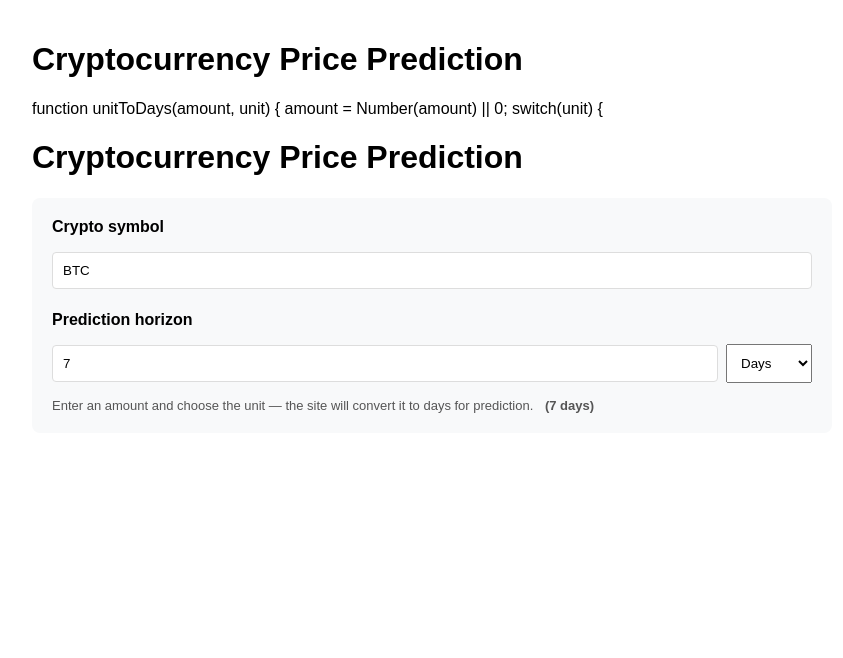
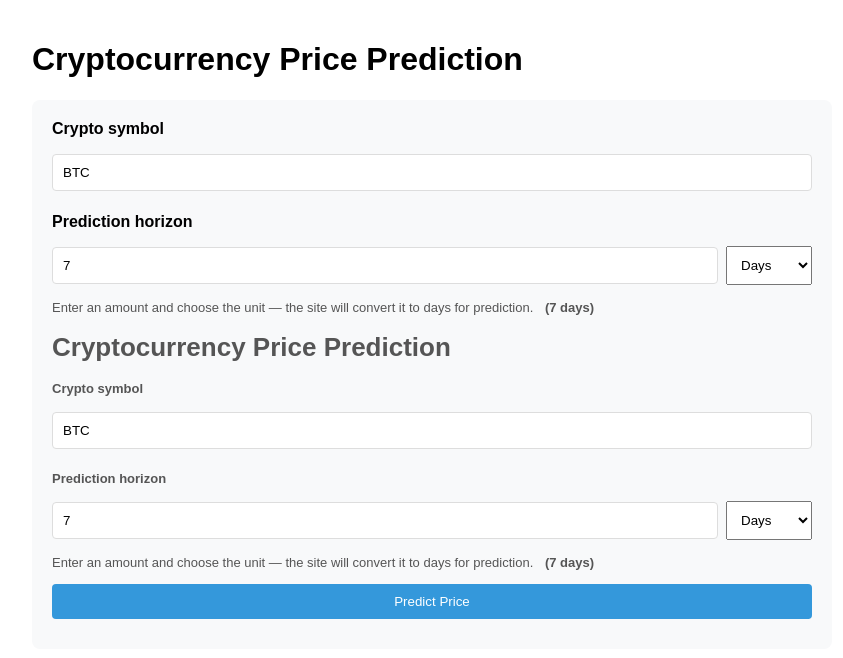
Before and after one commit to ITheClixs/crypto-predictor, a Flask app: page / in a window 1280 px wide. Shown: the top 658 px of the page, without its empty margins (208-1051 px from the left). Run offline with Flask 3, Linux system fonts and the light colour scheme.

Commit message:
Refactor prediction form to include dynamic unit conversion for prediction horizon and improve user input handling

```diff
--- a/templates/index.html
+++ b/templates/index.html
@@ -1,70 +1,8 @@
 <!DOCTYPE html>
-<!DOCTYPE html>
-<html>
-<head>
-    <title>Crypto Price Prediction</title>
-    <style>
-        body { font-family: Arial; max-width: 800px; margin: 0 auto; padding: 20px; }
-        form { background: #f8f9fa; padding: 20px; border-radius: 8px; margin-bottom: 20px; }
-        input, button { padding: 10px; margin: 10px 0; width: 100%; border: 1px solid #ddd; border-radius: 4px; }
-        button { background: #3498db; color: white; border: none; cursor: pointer; }
-        .result { padding: 20px; border-radius: 8px; }
-        .success { background: #e8f5e9; border: 1px solid #c8e6c9; }
-        .error { background: #ffebee; border: 1px solid #ffcdd2; }
-        .price { font-size: 24px; font-weight: bold; margin: 10px 0; }
-        .up { color: #27ae60; }
-        .down { color: #e74c3c; }
-    </style>
-</head>
-<body>
-    <h1>Cryptocurrency Price Prediction</h1>
-function unitToDays(amount, unit) {
-    amount = Number(amount) || 0;
-    switch(unit) {
-        <!DOCTYPE html>
-        <html>
+<html lang="en">
 <head>
   <meta charset="utf-8">
   <meta name="viewport" content="width=device-width,initial-scale=1">
-            <title>Crypto Price Prediction</title>
-            <style>
-                body { font-family: Arial; max-width: 800px; margin: 0 auto; padding: 20px; }
-                form { background: #f8f9fa; padding: 20px; border-radius: 8px; margin-bottom: 20px; }
-                input, button { padding: 10px; margin: 10px 0; width: 100%; border: 1px solid #ddd; border-radius: 4px; }
-                button { background: #3498db; color: white; border: none; cursor: pointer; }
-                .result { padding: 20px; border-radius: 8px; }
-                .success { background: #e8f5e9; border: 1px solid #c8e6c9; }
-                .error { background: #ffebee; border: 1px solid #ffcdd2; }
-                .price { font-size: 24px; font-weight: bold; margin: 10px 0; }
-                .up { color: #27ae60; }
-                .down { color: #e74c3c; }
-                .small { font-size: 13px; color: #555; }
-            </style>
-        </head>
-        <body>
-            <h1>Cryptocurrency Price Prediction</h1>
-            <form id="predict-form" method="POST" onsubmit="return prepareSubmit(event)">
-                <label for="crypto" style="display:block; font-weight:600; margin-bottom:6px">Crypto symbol</label>
-                <input id="crypto" type="text" name="crypto" placeholder="Enter crypto symbol (e.g. BTC)" value="BTC" required style="padding:10px; width:100%; box-sizing:border-box;">
-
-                <label for="days_input" style="display:block; font-weight:600; margin:12px 0 6px">Prediction horizon</label>
-                <div style="display:flex; gap:8px; align-items:center;">
-                    <input id="days_input" type="number" placeholder="Amount" value="7" min="1" max="3650" style="flex:1; padding:10px;" required>
-                    <select id="days_unit" style="padding:10px;">
-                        <option value="days">Days</option>
-                        <option value="weeks">Weeks</option>
-                        <option value="months">Months</option>
-                        <option value="years">Years</option>
-                    </select>
-                </div>
-                <div style="margin-top:6px;" class="small">
-                    Enter an amount and choose the unit — the site will convert it to days for prediction.
-                    <span id="days_note" style="margin-left:8px; font-weight:600;">(7 days)</span>
-                </div>
-    <script>
-    function unitToDays(amount, unit) {
-        amount = Number(amount) || 0;
-        switch(unit) {
   <!DOCTYPE html>
   <html lang="en">
   <head>
@@ -87,6 +25,47 @@
   </head>
   <body>
     <h1>Cryptocurrency Price Prediction</h1>
+
+    <form id="predict-form" method="POST" onsubmit="return prepareSubmit(event)">
+      <label for="crypto" style="display:block; font-weight:600; margin-bottom:6px">Crypto symbol</label>
+      <input id="crypto" type="text" name="crypto" placeholder="Enter crypto symbol (e.g. BTC)" value="BTC" required style="padding:10px; width:100%; box-sizing:border-box;">
+
+      <label for="days_input" style="display:block; font-weight:600; margin:12px 0 6px">Prediction horizon</label>
+      <div style="display:flex; gap:8px; align-items:center;">
+        <input id="days_input" type="number" placeholder="Amount" value="7" min="1" max="3650" style="flex:1; padding:10px;" required>
+        <select id="days_unit" style="padding:10px;">
+          <option value="days">Days</option>
+          <option value="weeks">Weeks</option>
+          <option value="months">Months</option>
+          <option value="years">Years</option>
+        </select>
+      </div>
+      <div style="margin-top:6px;" class="small">
+        Enter an amount and choose the unit — the site will convert it to days for prediction.
+        <span id="days_note" style="margin-left:8px; font-weight:600;">(7 days)</span>
+      <!DOCTYPE html>
+      <html lang="en">
+      <head>
+        <meta charset="utf-8">
+        <meta name="viewport" content="width=device-width,initial-scale=1">
+        <title>Crypto Price Prediction</title>
+        <style>
+          body { font-family: Arial; max-width: 800px; margin: 0 auto; padding: 20px; }
+          form { background: #f8f9fa; padding: 20px; border-radius: 8px; margin-bottom: 20px; }
+          input, button { padding: 10px; margin: 10px 0; width: 100%; border: 1px solid #ddd; border-radius: 4px; }
+          button { background: #3498db; color: white; border: none; cursor: pointer; }
+          .result { padding: 20px; border-radius: 8px; }
+          .success { background: #e8f5e9; border: 1px solid #c8e6c9; }
+          .error { background: #ffebee; border: 1px solid #ffcdd2; }
+          .price { font-size: 24px; font-weight: bold; margin: 10px 0; }
+          .up { color: #27ae60; }
+          .down { color: #e74c3c; }
+          .small { font-size: 13px; color: #555; }
+        </style>
+      </head>
+      <body>
+        <h1>Cryptocurrency Price Prediction</h1>
+
         <form id="predict-form" method="POST" onsubmit="return prepareSubmit(event)">
           <label for="crypto" style="display:block; font-weight:600; margin-bottom:6px">Crypto symbol</label>
           <input id="crypto" type="text" name="crypto" placeholder="Enter crypto symbol (e.g. BTC)" value="BTC" required style="padding:10px; width:100%; box-sizing:border-box;">
@@ -111,3 +90,61 @@
 
           <button type="submit" style="margin-top:14px; padding:10px; width:100%">Predict Price</button>
         </form>
+
+        {% if prediction %}
+          <div class="result {% if prediction.success %}success{% else %}error{% endif %}">
+            {% if prediction.success %}
+              <h2>{{ prediction.crypto }} Price Prediction</h2>
+              <p>Current Price: <strong>{{ prediction.current_price }}</strong></p>
+              <p>Predicted in {{ prediction.days }} days:
+                <strong class="price {% if prediction.is_up %}up{% else %}down{% endif %}">
+                  {{ prediction.predicted_price }}
+                </strong>
+              </p>
+              <p>Projected Change: <span class="{% if prediction.is_up %}up{% else %}down{% endif %}">
+                  {{ prediction.change }}
+                </span></p>
+            {% else %}
+              <h2>Error</h2>
+              <p>{{ prediction.error }}</p>
+              <p>Try symbols like: BTC, ETH, XRP, SOL</p>
+            {% endif %}
+          </div>
+        {% endif %}
+
+        <script>
+          function unitToDays(amount, unit) {
+            amount = Number(amount) || 0;
+            switch(unit) {
+              case 'days': return amount;
+              case 'weeks': return amount * 7;
+              case 'months': return Math.round(amount * 30.4375); // avg days
+              case 'years': return Math.round(amount * 365.25);
+              default: return amount;
+            }
+          }
+
+          function prepareSubmit(e){
+            const amt = document.getElementById('days_input').value;
+            const unit = document.getElementById('days_unit').value;
+            const days = unitToDays(amt, unit);
+            // clamp to 1..3650 (10 years) to avoid absurd values
+            const clamped = Math.max(1, Math.min(3650, days));
+            document.getElementById('days_hidden').value = clamped;
+            // update note for clarity
+            document.getElementById('days_note').innerText = `(${clamped} days)`;
+            return true; // allow submit
+          }
+
+          // live update note when inputs change
+          document.addEventListener('input', ()=>{
+            try {
+              const amt = document.getElementById('days_input').value;
+              const unit = document.getElementById('days_unit').value;
+              const days = unitToDays(amt, unit);
+              document.getElementById('days_note').innerText = `(${days} days)`;
+            } catch(e) { /* ignore during initial render */ }
+          });
+        </script>
+      </body>
+      </html>
```
Lines whose indentation alone changed are shown as unchanged.
